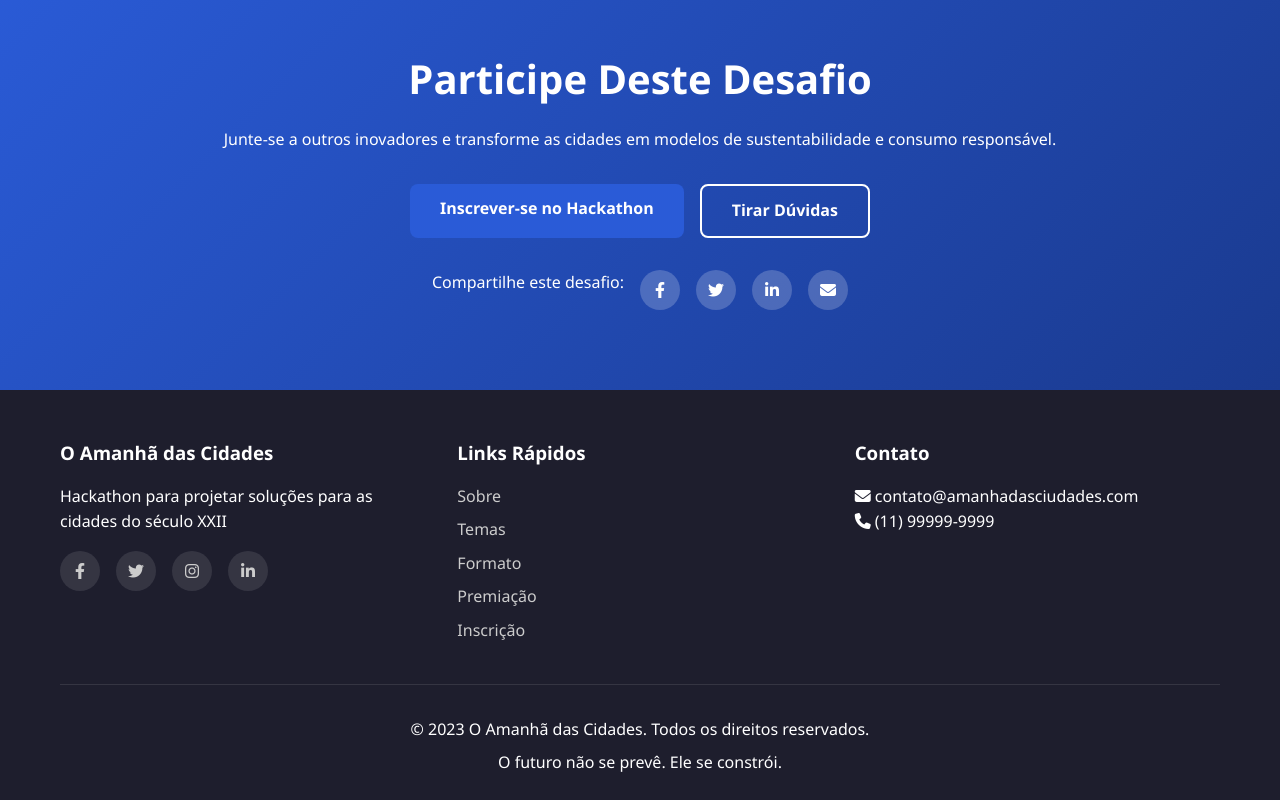
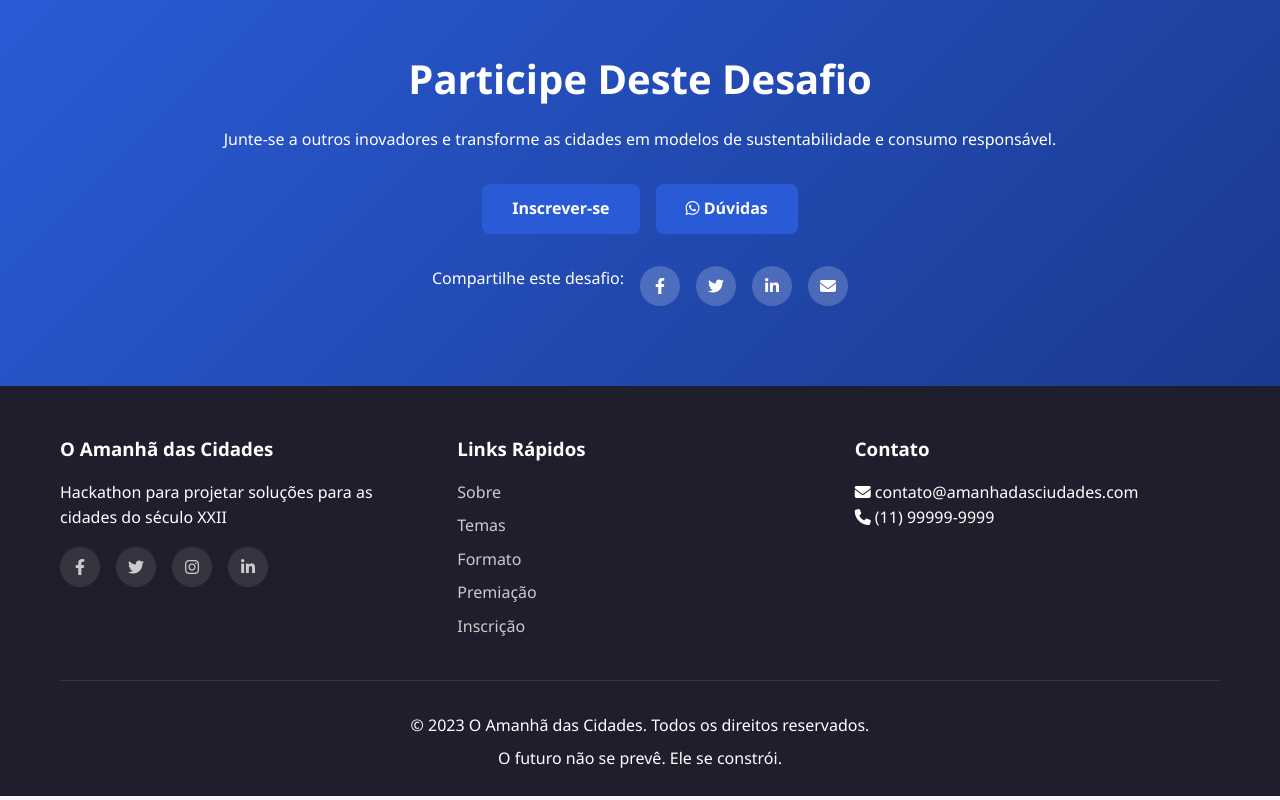
Before and after one commit to Flay03/hackathon, a plain HTML site: page tema-sustentabilidade.html in a window 1280 px wide. Shown: the part 2741-3541 px from the top of the page. Drawn offline with Linux system fonts and the light colour scheme.

Commit message:
Update tema-sustentabilidade.html

```diff
--- a/tema-sustentabilidade.html
+++ b/tema-sustentabilidade.html
@@ -812,9 +812,14 @@
             <h2 class="section-title">Participe Deste Desafio</h2>
             <p>Junte-se a outros inovadores e transforme as cidades em modelos de sustentabilidade e consumo responsável.</p>
 
+            <!-- Dúvidas -->
             <div class="cta-buttons">
-                <a href="index.html#inscricao" class="cta-button">Inscrever-se no Hackathon</a>
-                <a href="#" class="cta-button outline">Tirar Dúvidas</a>
+                <a href="index.html#inscricao" class="cta-button">Inscrever-se</a>
+                <a href="https://chat.whatsapp.com/BqZNRmiwfXb3Q85tv6c5mN"
+                   class="cta-button community-button"
+                   target="_blank">
+                   <i class="fab fa-whatsapp"></i> Dúvidas
+                </a>
             </div>
 
             <div class="social-share">
```
